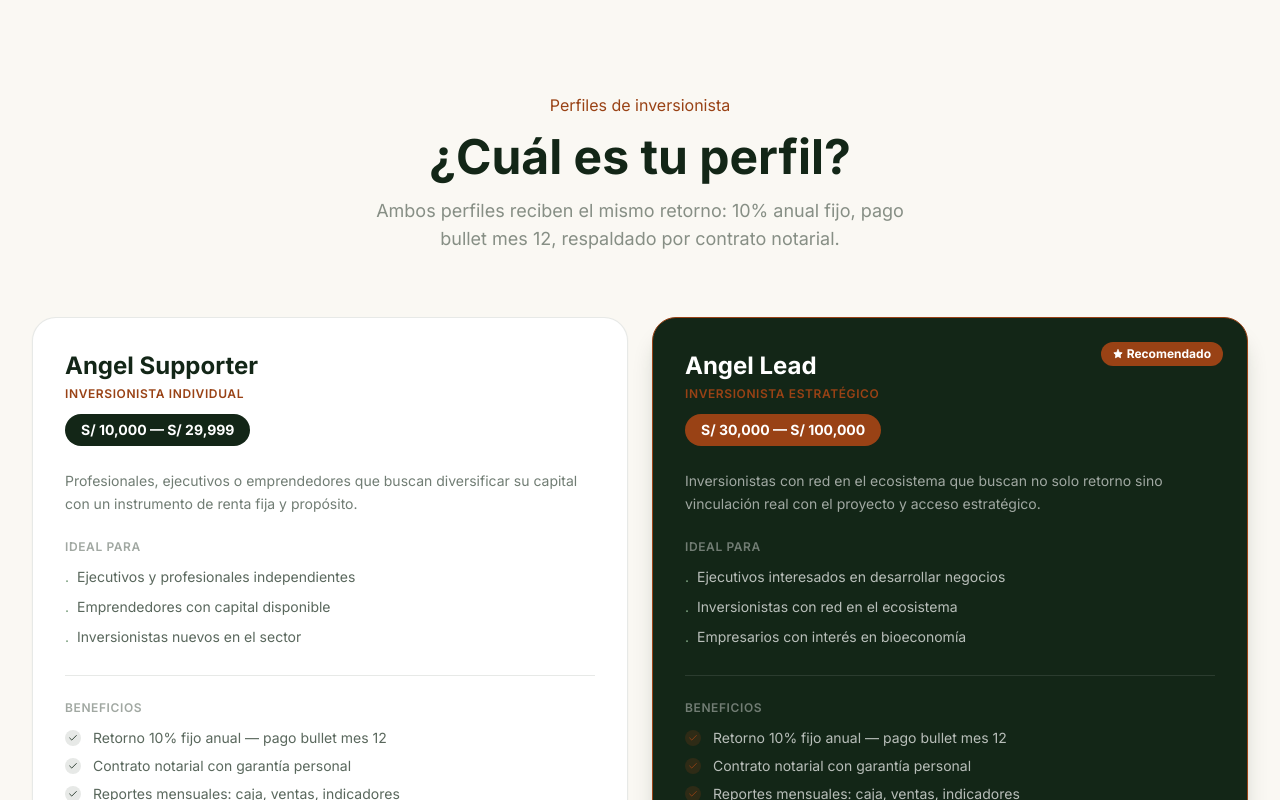
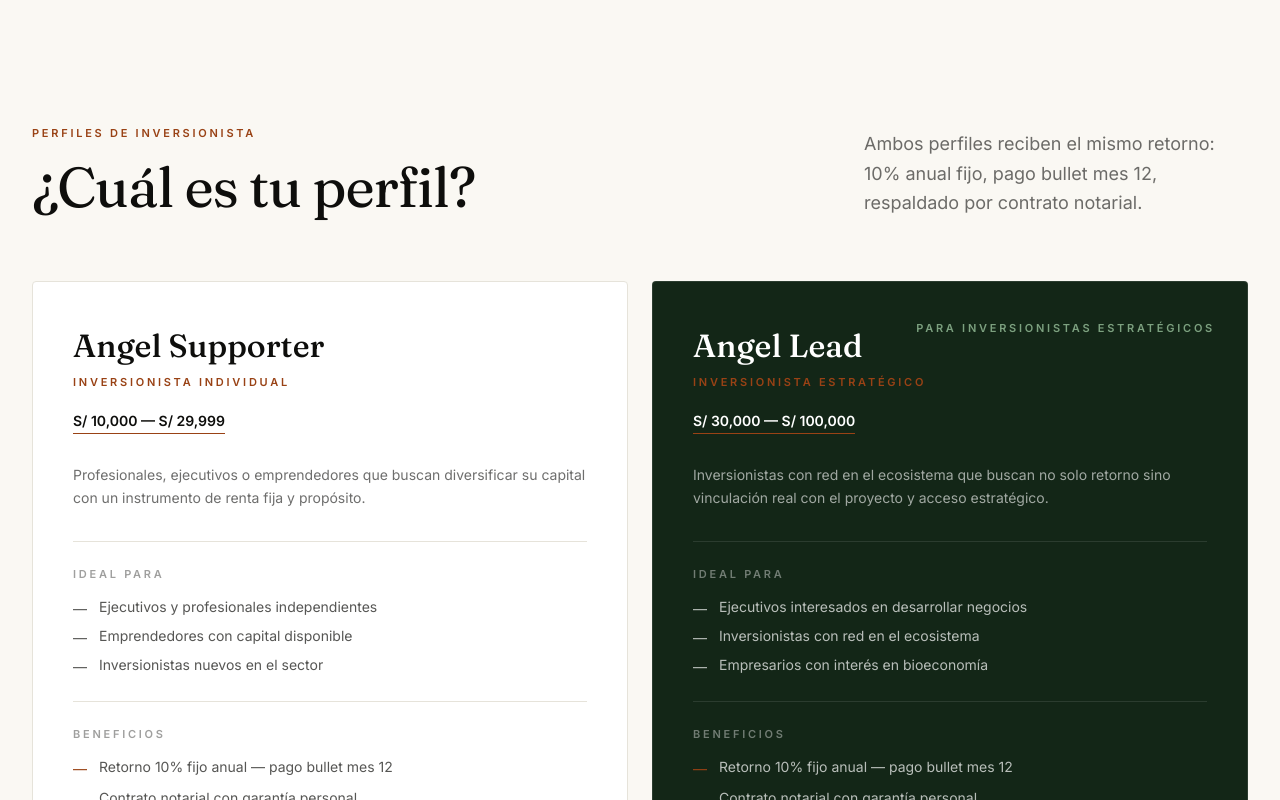
Before and after one commit to eajalcrina/fondo-de-impacto, a Next.js app: page / in a window 1280 px wide. Shown: the part 2880-3680 px from the top of the page. Built offline with nearby package versions, Linux system fonts and the light colour scheme.

Commit message:
feat: InvestorProfiles — asymmetric header, em-dash lists, no pills

```diff
--- a/components/sections/InvestorProfiles.tsx
+++ b/components/sections/InvestorProfiles.tsx
@@ -1,98 +1,103 @@
 "use client";
 
-import React from "react";
-import { Check, Star } from "lucide-react";
 import { SectionReveal } from "@/components/ui/SectionReveal";
-import { Button } from "@/components/ui/Button";
+import { Hairline } from "@/components/ui/Hairline";
 import { INVESTOR_PROFILES, CTA } from "@/lib/constants";
 
 export function InvestorProfiles() {
   return (
-    <section className="bg-fi-light py-24 lg:py-32">
+    <section className="bg-fi-light py-32 lg:py-40">
       <div className="max-w-7xl mx-auto px-6 lg:px-8">
 
-        {/* Header */}
-        <SectionReveal className="text-center mb-16">
-          <span className="section-label text-fi-primary mb-4 block">
-            Perfiles de inversionista
-          </span>
-          <h2 className="text-4xl md:text-5xl font-bold text-fi-dark leading-tight mb-4">
+        {/* Asymmetric header */}
+        <SectionReveal className="mb-16">
+          <div className="grid grid-cols-12 gap-8 items-end">
+            <div className="col-span-12 lg:col-span-7">
+              <span className="eyebrow text-fi-primary mb-4 block">Perfiles de inversionista</span>
+              <h2 className="font-display text-display-lg text-fi-ink">
                 ¿Cuál es tu perfil?
               </h2>
-          <p className="text-fi-dark/50 text-lg max-w-xl mx-auto">
+            </div>
+            <div className="col-span-12 lg:col-span-4 lg:col-start-9">
+              <p className="font-sans text-[18px] text-fi-ink/60 leading-relaxed">
                 Ambos perfiles reciben el mismo retorno: 10% anual fijo,
                 pago bullet mes 12, respaldado por contrato notarial.
               </p>
+            </div>
+          </div>
         </SectionReveal>
 
-        {/* Profile cards */}
+        {/* Cards */}
         <div className="grid md:grid-cols-2 gap-6 mb-12">
           {INVESTOR_PROFILES.map((profile, i) => (
             <SectionReveal key={profile.tier} delay={i * 150}>
               <div
                 className={[
-                  "rounded-3xl p-8 h-full border transition-all duration-300 relative overflow-hidden",
+                  "rounded p-10 h-full border relative overflow-hidden",
                   profile.highlighted
-                    ? "bg-fi-dark text-white border-fi-primary shadow-xl shadow-fi-dark/20"
-                    : "bg-white text-fi-dark border-fi-dark/10 shadow-sm",
+                    ? "bg-fi-dark border-white/10"
+                    : "bg-white border-fi-line",
                 ].join(" ")}
               >
-                {/* Highlighted label */}
+                {/* Strategic investor label */}
                 {profile.highlighted && (
-                  <div className="absolute top-6 right-6">
-                    <span className="flex items-center gap-1 bg-fi-primary text-white text-xs font-bold px-3 py-1 rounded-full">
-                      <Star size={10} fill="white" />
-                      Recomendado
+                  <div className="absolute top-8 right-8">
+                    <span className="eyebrow text-fi-sage">
+                      Para inversionistas estratégicos
                     </span>
                   </div>
                 )}
 
                 {/* Tier */}
-                <div className="mb-6">
+                <div className="mb-8">
                   <h3
                     className={[
-                      "text-2xl font-bold mb-1",
-                      profile.highlighted ? "text-white" : "text-fi-dark",
+                      "font-display text-[2rem] font-[500] mb-1",
+                      profile.highlighted ? "text-white" : "text-fi-ink",
                     ].join(" ")}
                   >
                     {profile.tier}
                   </h3>
-                  <p
-                    className={[
-                      "text-xs font-semibold tracking-wider uppercase mb-3",
-                      profile.highlighted ? "text-fi-primary" : "text-fi-primary",
-                    ].join(" ")}
-                  >
+                  <p className="eyebrow text-fi-primary mt-1 mb-4">
                     {profile.subtitle}
                   </p>
-                  <div
+                  {/* Range with hairline underline */}
+                  <div className="relative inline-block">
+                    <span
                       className={[
-                      "inline-block px-4 py-1.5 rounded-full text-sm font-bold",
-                      profile.highlighted
-                        ? "bg-fi-primary text-white"
-                        : "bg-fi-dark text-white",
+                        "font-sans text-[14px] font-semibold",
+                        profile.highlighted ? "text-white" : "text-fi-ink",
                       ].join(" ")}
                     >
                       {profile.range}
+                    </span>
+                    <div
+                      className="absolute -bottom-0.5 left-0 right-0 h-px"
+                      style={{ backgroundColor: "#994215" }}
+                    />
                   </div>
                 </div>
 
-                {/* Description */}
                 <p
                   className={[
-                    "text-sm leading-relaxed mb-6",
-                    profile.highlighted ? "text-white/60" : "text-fi-dark/60",
+                    "font-sans text-[14px] leading-relaxed mb-8",
+                    profile.highlighted ? "text-white/60" : "text-fi-ink/60",
                   ].join(" ")}
                 >
                   {profile.description}
                 </p>
 
-                {/* For whom */}
+                <Hairline
+                  color={profile.highlighted ? "rgba(255,255,255,0.1)" : "#e6e3da"}
+                  className="mb-6"
+                />
+
+                {/* Ideal para */}
                 <div className="mb-6">
                   <p
                     className={[
-                      "text-xs font-semibold tracking-wider uppercase mb-3",
-                      profile.highlighted ? "text-white/40" : "text-fi-dark/40",
+                      "eyebrow mb-3",
+                      profile.highlighted ? "text-white/40" : "text-fi-ink/40",
                     ].join(" ")}
                   >
                     Ideal para
@@ -102,68 +107,43 @@ export function InvestorProfiles() {
                       <li
                         key={item}
                         className={[
-                          "text-sm flex gap-2 items-start",
-                          profile.highlighted ? "text-white/70" : "text-fi-dark/70",
+                          "font-sans text-[14px] flex gap-3 items-start",
+                          profile.highlighted ? "text-white/70" : "text-fi-ink/70",
                         ].join(" ")}
                       >
-                        <span
-                          className={[
-                            "mt-1 shrink-0",
-                            profile.highlighted ? "text-fi-sage" : "text-fi-sage",
-                          ].join(" ")}
-                        >
-                          ·
-                        </span>
+                        <span className="shrink-0 mt-0.5">—</span>
                         {item}
                       </li>
                     ))}
                   </ul>
                 </div>
 
-                {/* Divider */}
-                <div
-                  className={[
-                    "h-px mb-6",
-                    profile.highlighted ? "bg-white/10" : "bg-fi-dark/10",
-                  ].join(" ")}
+                <Hairline
+                  color={profile.highlighted ? "rgba(255,255,255,0.1)" : "#e6e3da"}
+                  className="mb-6"
                 />
 
                 {/* Benefits */}
                 <div>
                   <p
                     className={[
-                      "text-xs font-semibold tracking-wider uppercase mb-3",
-                      profile.highlighted ? "text-white/40" : "text-fi-dark/40",
+                      "eyebrow mb-3",
+                      profile.highlighted ? "text-white/40" : "text-fi-ink/40",
                     ].join(" ")}
                   >
                     Beneficios
                   </p>
                   <ul className="space-y-2">
                     {profile.benefits.map((benefit) => (
-                      <li key={benefit} className="flex gap-3 items-start">
-                        <div
+                      <li
+                        key={benefit}
                         className={[
-                            "w-4 h-4 rounded-full flex items-center justify-center shrink-0 mt-0.5",
-                            profile.highlighted
-                              ? "bg-fi-primary/20"
-                              : "bg-fi-dark/10",
+                          "font-sans text-[14px] flex gap-3 items-start",
+                          profile.highlighted ? "text-white/70" : "text-fi-ink/70",
                         ].join(" ")}
                       >
-                          <Check
-                            size={10}
-                            className={
-                              profile.highlighted ? "text-fi-primary" : "text-fi-dark"
-                            }
-                          />
-                        </div>
-                        <span
-                          className={[
-                            "text-sm",
-                            profile.highlighted ? "text-white/70" : "text-fi-dark/70",
-                          ].join(" ")}
-                        >
+                        <span className="shrink-0 text-fi-primary mt-0.5">—</span>
                         {benefit}
-                        </span>
                       </li>
                     ))}
                   </ul>
@@ -173,14 +153,12 @@ export function InvestorProfiles() {
           ))}
         </div>
 
-        {/* Unifying note */}
+        {/* Note */}
         <SectionReveal>
-          <div className="text-center">
-            <p className="text-fi-dark/50 text-sm italic">
+          <p className="font-sans text-[14px] italic text-fi-ink/50 text-center">
             &ldquo;Ambos perfiles reciben el mismo retorno: 10% anual fijo, pago bullet mes 12,
             respaldado por contrato notarial firmado por los co-fundadores.&rdquo;
           </p>
-          </div>
         </SectionReveal>
       </div>
     </section>
```
Lines whose indentation alone changed are shown as unchanged.
